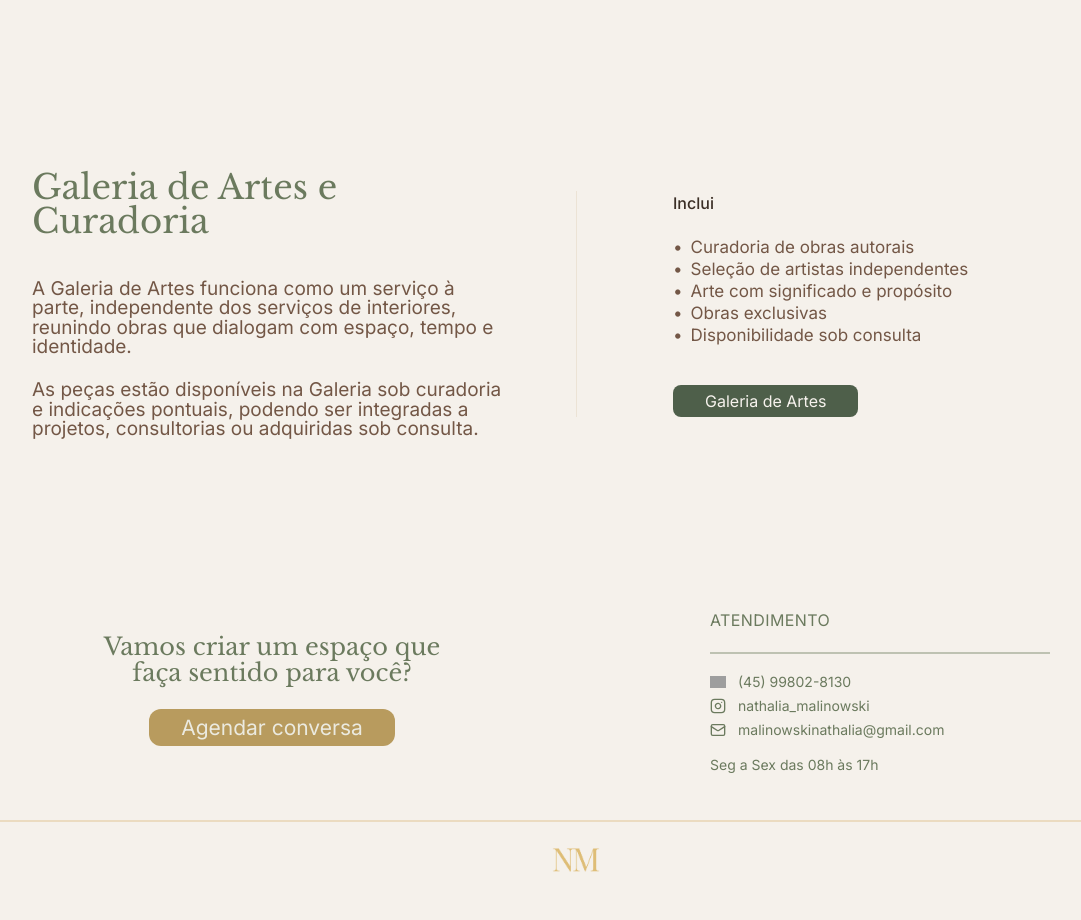
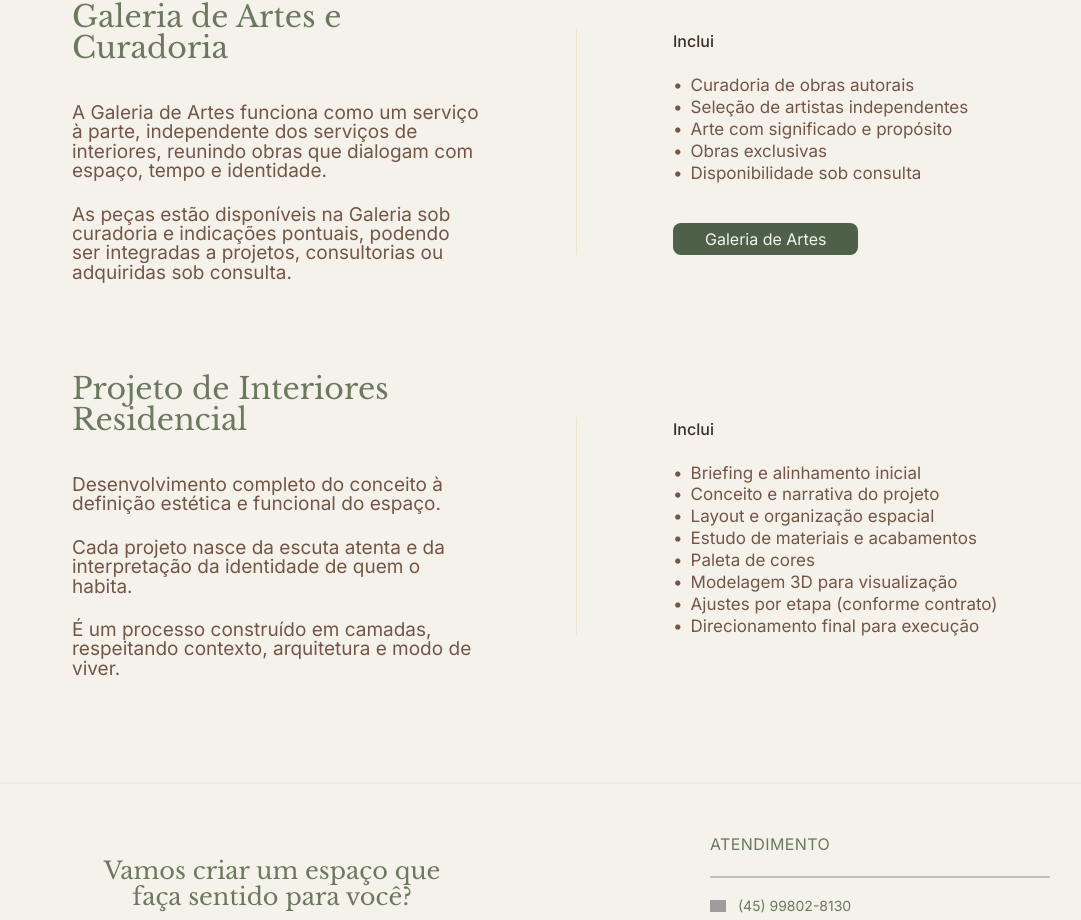
Before and after one commit to LucasMalinowski/nath_page, a Next.js app: page /servicos in a window 1280 px wide. Shown: the part 1052-1972 px from the top of the page, without its empty margins (64-1145 px from the left). Before the commit the page ends 1946 px from the top, so only its background shows below. Built offline with nearby package versions, Linux system fonts and the light colour scheme; no server answers; grey boxes are pictures that could not be loaded.

Commit message:
refactor Services page: add new service with detailed description and includes, update section and header styles, and refine typography and layout for improved consistency

```diff
--- a/app/servicos/page.tsx
+++ b/app/servicos/page.tsx
@@ -56,6 +56,25 @@ const services = [
       href: '/galeria',
       label: 'Galeria de Artes'
     }
+  },
+  {
+    title: 'Projeto de Interiores Residencial',
+    description: [
+      'Desenvolvimento completo do conceito à definição estética e funcional do espaço.',
+      'Cada projeto nasce da escuta atenta e da interpretação da identidade de quem o habita.',
+      'É um processo construído em camadas, respeitando contexto, arquitetura e modo de viver.'
+    ],
+    includes: [
+      'Briefing e alinhamento inicial',
+      'Conceito e narrativa do projeto',
+      'Layout e organização espacial',
+      'Estudo de materiais e acabamentos',
+      'Paleta de cores',
+      'Modelagem 3D para visualização',
+      'Ajustes por etapa (conforme contrato)',
+      'Direcionamento final para execução',
+
+    ]
   }
 ]
 
@@ -75,8 +94,8 @@ export default function ServicosPage() {
     <main className="min-h-screen bg-[#f5f1eb] page-fade-in">
       <Navbar />
 
-      <section className="pt-24">
-        <header className="border-b-[4px] border-[#d9cdb8] px-6 pb-8 sm:px-10 lg:px-16">
+      <section className="pt-24 border-b-2 border-[#d9cdb8]/20">
+        <header className="border-b-[2px] border-[#DDB980] px-6 pb-8 sm:px-10 lg:px-16">
           <div className="relative flex items-center justify-center">
             <button
               type="button"
@@ -92,15 +111,15 @@ export default function ServicosPage() {
           </div>
         </header>
 
-        <div className="px-24 py-12 lg:py-16">
-          <div className="space-y-20">
+        <div className="px-6 sm:px-10 lg:px-24 py-12 lg:py-16">
+          <div className="">
             {services.map((service) => (
               <article
                 key={service.title}
                 className="grid grid-cols-1 gap-10 lg:min-h-[24rem] lg:grid-cols-2 lg:items-center lg:gap-0"
               >
-                <div className="lg:pr-16">
-                  <h2 className="whitespace-pre-line font-serif text-[28px] leading-[1.02] text-[#6b7a5e] sm:text-[34px]">
+                <div className="lg:pl-10 pr-24">
+                  <h2 className="whitespace-pre-line font-serif text-[24px] leading-[1.02] text-[#6b7a5e] sm:text-[30px]">
                     {service.title}
                   </h2>
                   <div className="mt-10 space-y-6 text-[18px] font-sans leading-[1.02] text-[#735746] sm:text-[19px]">
```
